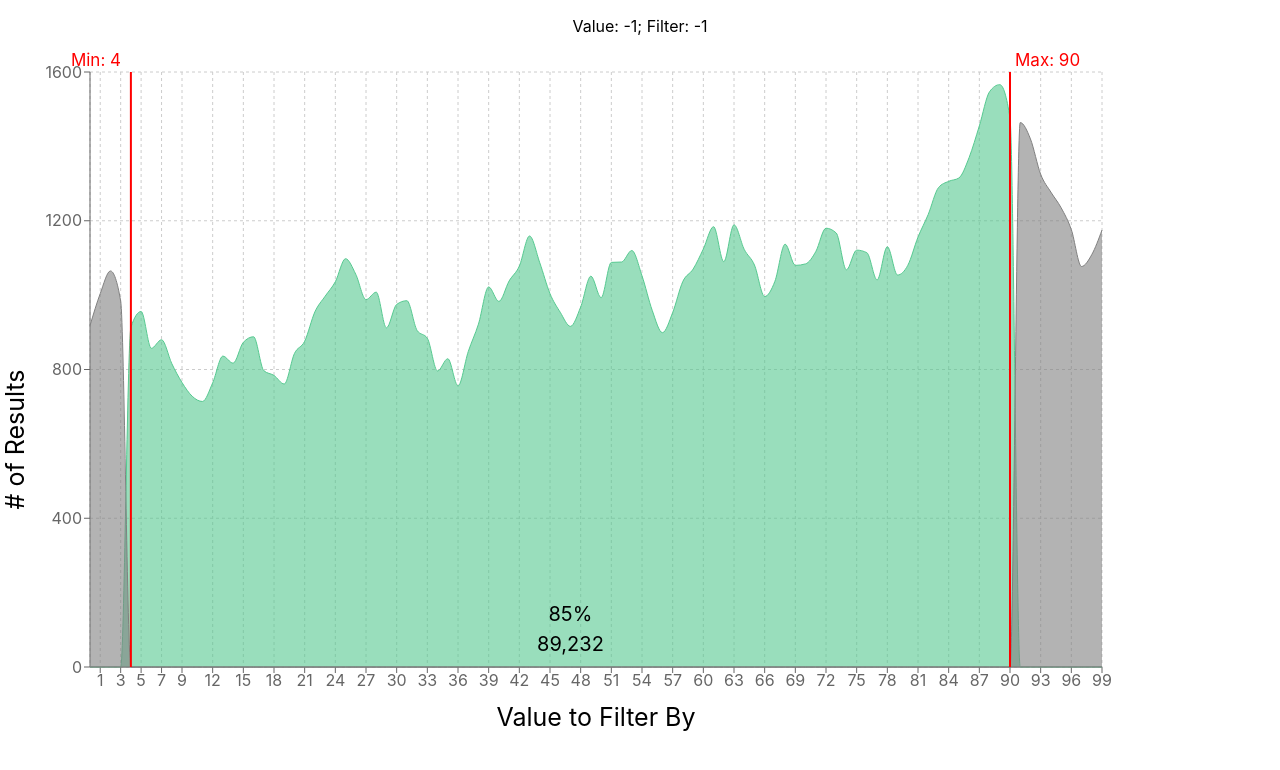
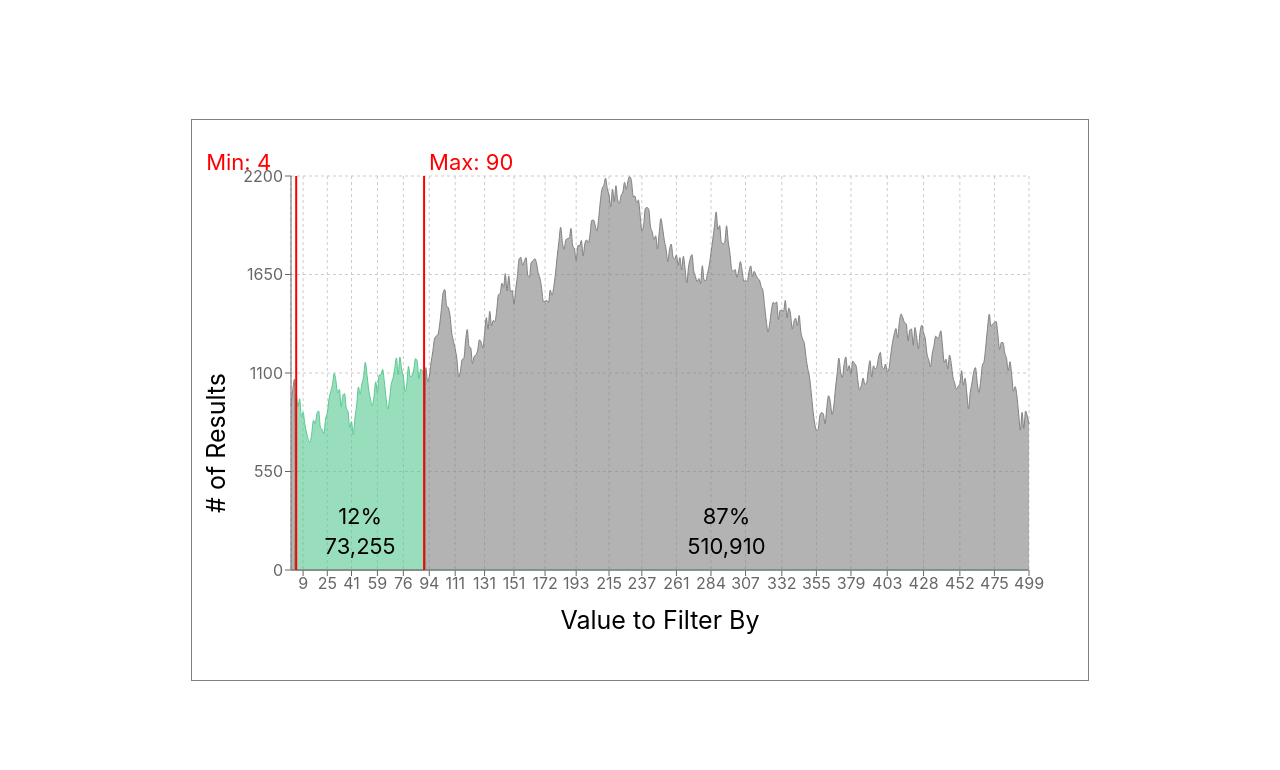
Before and after one commit to darrendawson/AreaChartFilterInput, a React (Create React App) app: page / in a window 1280 px wide. Shown: the top 770 px of the page. Built offline with nearby package versions, Linux system fonts and the light colour scheme.

Commit message:
Update styling of <App/>

```diff
--- a/src/App.js
+++ b/src/App.js
@@ -14,7 +14,10 @@
 
 let data = [];
 let prevAmount = 1000;
-for (let i = 0; i < 100; i++) {
+for (let i = 0; i < 500; i++) {
+  if (i % 7 == 0) {
+    continue;
+  }
   let newAmount = prevAmount + getRandomInt(-100, 100);
   if (newAmount < 0) {
     newAmount = 0;
@@ -52,6 +55,7 @@
   render() {
     return (
       <div className="App">
+        <div style={{'width': '70%', 'height': '70%', 'border': '1px solid grey'}}>
           <ChartComponent
             data={data} min={this.state.min}
             max={this.state.max}
@@ -62,6 +66,7 @@
             xAxisLabel="Value to Filter By"
           />
         </div>
+      </div>
     );
   }
 
--- a/src/ChartComponent.js
+++ b/src/ChartComponent.js
@@ -104,14 +104,14 @@
       const x = viewBox.width + viewBox.x + props.xOffset;
       const y = viewBox.y - 6;
       return (
-          <text x={x} y={y} fill={fill} fontSize={17}>
+          <text x={x} y={y} fill={fill} fontSize={22}>
               {value}
           </text>
       )
     }
 
     return {
-      'min': <ReferenceLine x={this.props.min} label={<ReferenceLabel value={minLabel} fill='red' xOffset={-60}/>} stroke={minColor} strokeWidth={minWidth} alwaysShow style={{'cursor': 'ew-resize'}} onMouseDown={() => this.setState({'selectedFilter': MIN_FILTER})} />,
+      'min': <ReferenceLine x={this.props.min} label={<ReferenceLabel value={minLabel} fill='red' xOffset={-90}/>} stroke={minColor} strokeWidth={minWidth} alwaysShow style={{'cursor': 'ew-resize'}} onMouseDown={() => this.setState({'selectedFilter': MIN_FILTER})} />,
       'max': <ReferenceLine x={this.props.max} label={<ReferenceLabel value={maxLabel} fill='red' xOffset={5}/>} stroke={maxColor} strokeWidth={maxWidth} alwaysShow style={{'cursor': 'ew-resize'}} onMouseDown={() => this.setState({'selectedFilter': MAX_FILTER})} />
     }
   }
@@ -166,7 +166,7 @@
       let yOffset = (props.yOffset === undefined ? 0 : props.yOffset);
       const y = viewBox.y + viewBox.height - 16 - yOffset;
       return (
-          <text x={x} y={y} fill={fill} fontSize={20} textAnchor="middle">
+          <text x={x} y={y} fill={fill} fontSize={22} textAnchor="middle">
               {value}
           </text>
       )
@@ -177,7 +177,7 @@
     // -> only if the area it's marking is >= 15% of the entire graph
     let fullSize = maxValue - minValue;
     let checkIfShouldRender = function(totalSize, borderLeft, borderRight) {
-      return (borderRight - borderLeft > totalSize / 8);
+      return (borderRight - borderLeft > totalSize / 9);
     }
 
     let getLabelTextValue = function(distributionData) {
@@ -205,19 +205,21 @@
     return results;
   }
 
+
+  // Render <ChartComponent/>
   render() {
     let [data, statsAboutData, distributionOfData] = this.getFilteredData(this.props.data);
     let referenceLines = this.renderReferenceLines();
     let areaLabels = this.renderAreaLabels(this.props.data, statsAboutData['min'], statsAboutData['max'], distributionOfData)
 
     return (
-      <div style={{'height': '100%', 'width': '100%'}}>
-        <p>Value: {this.state.hoveredValue}; Filter: {this.state.selectedFilter}</p>
-        <ResponsiveContainer width="90%" height="90%">
+      <div style={{'height': '100%', 'width': '100%', 'display': 'flex', 'justify-content': 'center', 'align-items': 'center'}}>
+        {/* <p>Value: {this.state.hoveredValue}; Filter: {this.state.selectedFilter}</p> */}
+        <ResponsiveContainer width="98%" height="98%">
 
           <AreaChart
              data={data}
-             margin={{top: 20, right: 50, left: 20, bottom: 5,}}
+             margin={{top: 50, right: 50, left: 20, bottom: 5,}}
              onMouseLeave={() => this.setState({hoveredValue: -1, selectedFilter: NO_FILTER})}
              onMouseUp={() => this.setState({selectedFilter: NO_FILTER})}
            >
```
Lines whose indentation alone changed are shown as unchanged.
